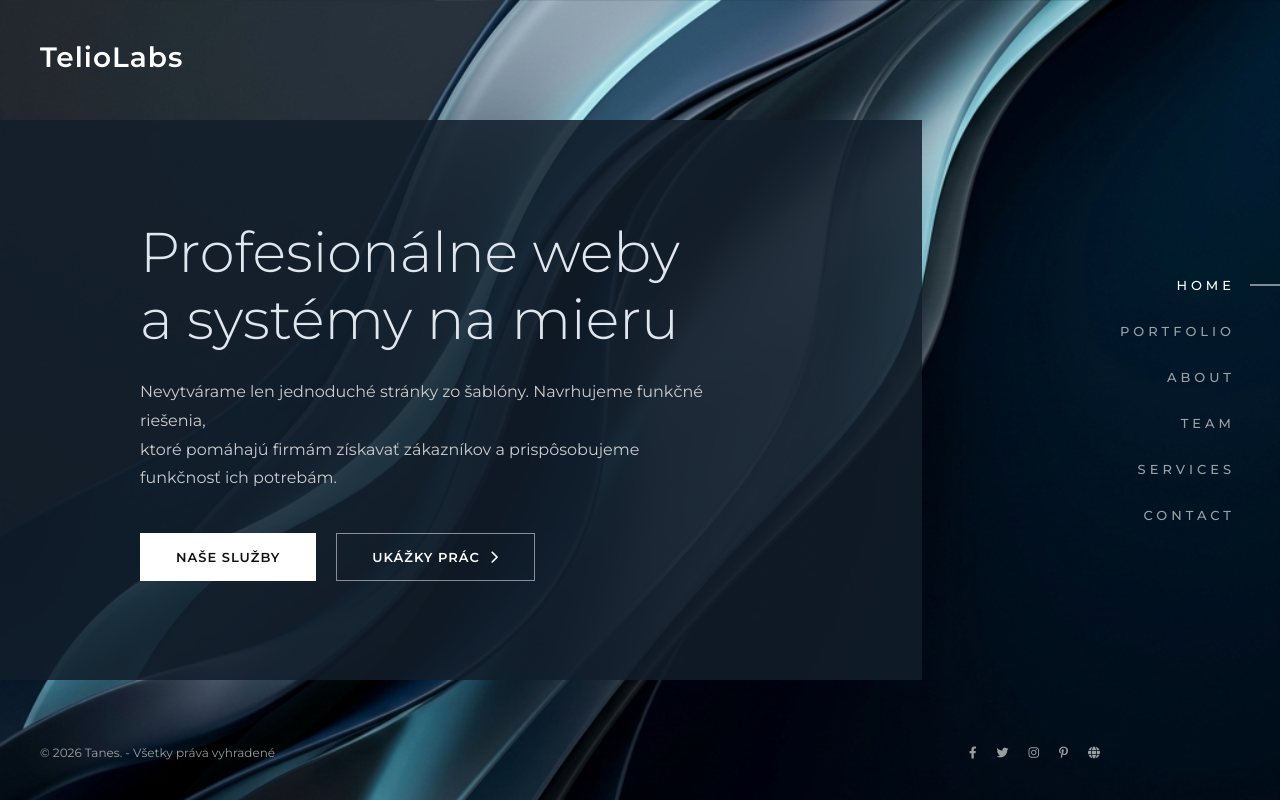
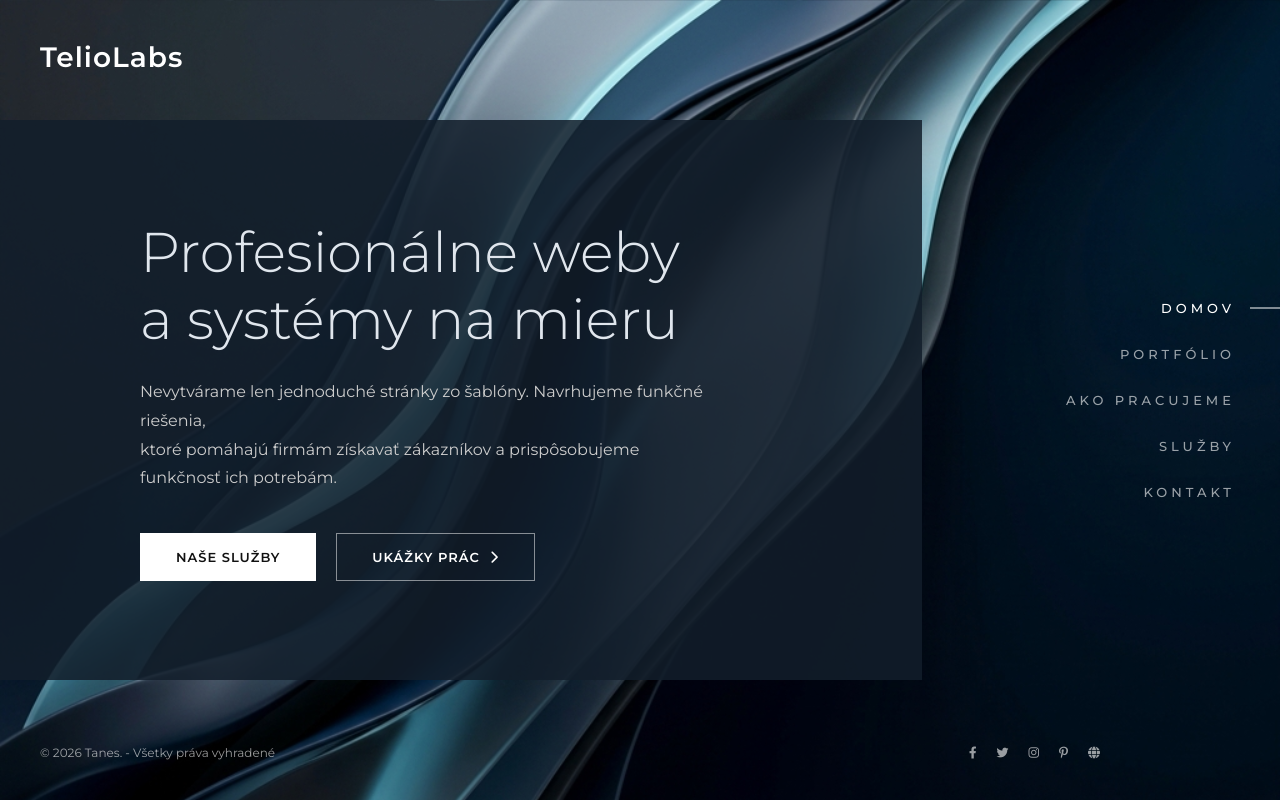
Before and after one commit to websolution4you/telio_comp, a Next.js app: page / in a window 1280 px wide. Shown: the top 800 px of the page. Built offline with nearby package versions, Linux system fonts and the light colour scheme.

Commit message:
Preklad menu do slovenciny, skrytie teamu, klikatelne logo a fixny mobilny header bar s blurom

```diff
--- a/app/globals.css
+++ b/app/globals.css
@@ -518,10 +518,19 @@ a {
     }
 
     .header {
-        width: calc(100% - 80px);
+        position: fixed;
+        top: 0;
+        left: 0;
+        width: 100%;
+        padding: 20px 40px;
         display: flex;
         justify-content: space-between;
         align-items: center;
+        background: rgba(13, 21, 32, 0.9);
+        backdrop-filter: blur(10px);
+        -webkit-backdrop-filter: blur(10px);
+        border-bottom: 1px solid rgba(255, 255, 255, 0.05);
+        z-index: 1000;
     }
 
     .hamburger {
@@ -622,9 +631,10 @@ a {
 
 @media (max-width: 600px) {
     .header {
-        top: 20px;
-        left: 20px;
-        width: calc(100% - 40px);
+        top: 0;
+        left: 0;
+        width: 100%;
+        padding: 15px 20px;
     }
 
     .footer-bottom {
--- a/app/page.tsx
+++ b/app/page.tsx
@@ -15,12 +15,11 @@ export default function HomePage() {
   const sectionRefs = useRef<(HTMLElement | null)[]>([]);
 
   const sections = [
-    { id: 'home', title: 'HOME' },
-    { id: 'portfolio', title: 'PORTFOLIO' },
-    { id: 'about', title: 'ABOUT' },
-    { id: 'team', title: 'TEAM' },
-    { id: 'services', title: 'SERVICES' },
-    { id: 'contact', title: 'CONTACT' },
+    { id: 'home', title: 'DOMOV' },
+    { id: 'portfolio', title: 'PORTFÓLIO' },
+    { id: 'about', title: 'AKO PRACUJEME' },
+    { id: 'services', title: 'SLUŽBY' },
+    { id: 'contact', title: 'KONTAKT' },
   ];
 
   useEffect(() => {
@@ -135,7 +134,7 @@ export default function HomePage() {
 
       {/* Logo & Mobile Menu */}
       <header className="header">
-        <div className="logo">TelioLabs</div>
+        <div className="logo" style={{ cursor: 'pointer' }} onClick={() => goToSection(0)}>TelioLabs</div>
         <div
           className={`hamburger ${isHamburgerActive ? 'active' : ''}`}
           onClick={() => setIsHamburgerActive(!isHamburgerActive)}
@@ -178,7 +177,7 @@ export default function HomePage() {
             <p>Nevytvárame len jednoduché stránky zo šablóny. Navrhujeme funkčné riešenia,<br />ktoré pomáhajú firmám získavať zákazníkov a prispôsobujeme funkčnosť ich potrebám.</p>
 
             <div className="cta-buttons">
-              <a href="#services" className="btn btn-primary" onClick={(e) => { e.preventDefault(); goToSection(4); }}>Naše služby</a>
+              <a href="#services" className="btn btn-primary" onClick={(e) => { e.preventDefault(); goToSection(3); }}>Naše služby</a>
               <a href="#portfolio" className="btn btn-outline" onClick={(e) => { e.preventDefault(); goToSection(1); }}>Ukážky prác <i className="fa-solid fa-chevron-right"></i></a>
             </div>
           </div>
@@ -285,40 +284,11 @@ export default function HomePage() {
           </div>
         </section>
 
-        {/* Team Sekcia */}
-        <section
-          id="team"
-          className="section team-section"
-          ref={(el) => { sectionRefs.current[3] = el; }}
-        >
-          <div className="container">
-            <div className="section-header">
-              <h2>Team</h2>
-              <div className="divider"></div>
-              <p>Navrhujeme riešenia pre rôzne odvetvia. Každý náš model sa dá upraviť na mieru<br />podľa špecifických potrieb vašej firmy a vašich zákazníkov.</p>
-            </div>
-
-            <div className="team-grid">
-              {[1, 2, 3, 4].map((member) => (
-                <div className="team-card" key={member}>
-                  <div className="img-wrapper">
-                    <img src="/assets/team.png" alt="Ukážka odvetvia" />
-                  </div>
-                  <div className="card-info">
-                    <h3>{member === 1 ? 'TAXI SLUŽBA' : member === 2 ? 'AUTOSERVIS' : member === 3 ? 'UBYTOVANIE' : 'REŠTAURÁCIE'}</h3>
-                    <span>{member === 1 ? 'AI hlasový dispečer' : member === 2 ? 'Online rezervačný systém' : member === 3 ? 'Rezervačný & riadiaci panel' : 'Objednávky stolov cez web'}</span>
-                  </div>
-                </div>
-              ))}
-            </div>
-          </div>
-        </section>
-
         {/* Services Sekcia */}
         <section
           id="services"
           className="section services-section"
-          ref={(el) => { sectionRefs.current[4] = el; }}
+          ref={(el) => { sectionRefs.current[3] = el; }}
         >
           <div className="container">
             <div className="section-header">
@@ -351,7 +321,7 @@ export default function HomePage() {
         <section
           id="contact"
           className="section contact-section"
-          ref={(el) => { sectionRefs.current[5] = el; }}
+          ref={(el) => { sectionRefs.current[4] = el; }}
         >
           <div className="container">
             <div className="section-header">
```
